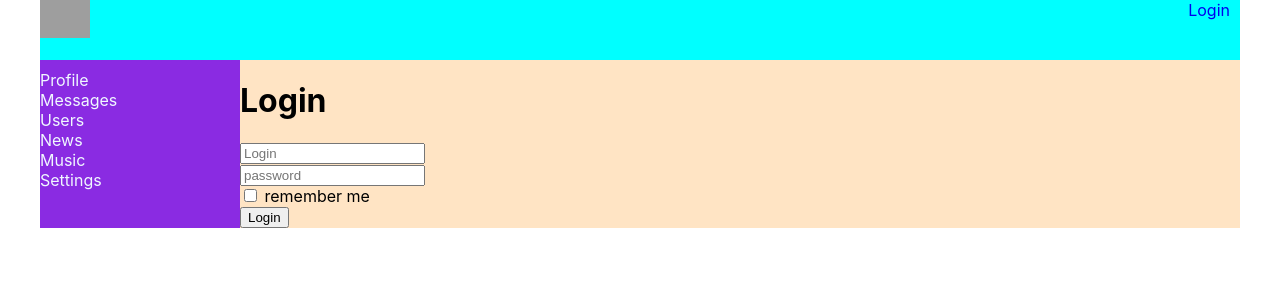
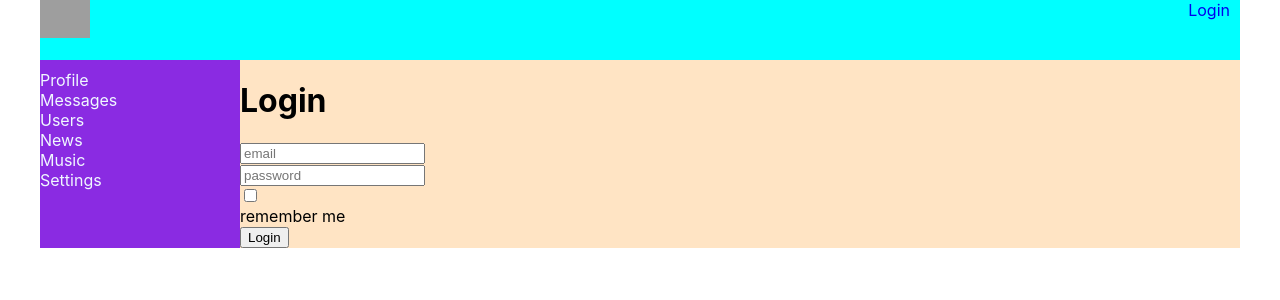
Before and after one commit to ViktorDorogokuplya/React-project, a React (Create React App) app: page /login in a window 1280 px wide. Shown: the top 300 px of the page. Built offline with nearby package versions, Linux system fonts and the light colour scheme; no server answers; grey boxes are pictures that could not be loaded.

Commit message:
10.10.22

```diff
--- a/src/api/api.js
+++ b/src/api/api.js
@@ -42,7 +42,15 @@ export const profileAPI = {
 export const authAPI = {
     me () {
         return instance.get(`auth/me`).then(responce => responce.data)
-    }
+    },
+
+    login (email, password, rememberMe = false) {
+        return instance.post(`auth/login`, {email, password, rememberMe}).then(responce => responce.data)
+    },
+
+    logout () {
+        return instance.delete(`auth/login`).then(responce => responce.data)
+    },
 }
 
 // export const getUsers = (currentPage, pageSize) => {
--- a/src/components/Dialogs/Dialogs.jsx
+++ b/src/components/Dialogs/Dialogs.jsx
@@ -3,6 +3,8 @@ import DialogItem from "./DialogItem/DialogItem";
 import Message from "./Message/Message";
 import s from './Dialogs.module.css';
 import {Field, reduxForm } from 'redux-form'
+import { Textarea } from "../FormsControls/FormsControls";
+import { maxLengthCreator, required } from "../../utils/validators/validators";
 
 
 const Dialogs = (props) => {
@@ -29,9 +31,11 @@ const Dialogs = (props) => {
     )
 }
 
+const maxLenght50 = maxLengthCreator(50);
+
 const AddMessageForm = (props) => {
     return <form onSubmit={props.handleSubmit}>
-                <Field name={"newMessageBody"} component={"textarea"}  placeholder="New text" />
+                <Field name={"newMessageBody"} component={Textarea}  placeholder="New text" validate={[required, maxLenght50]} />
                 <button>Add message</button>
            </form>
 }
--- /dev/null
+++ b/src/components/FormsControls/FormsControls.js
@@ -0,0 +1,35 @@
+import React from "react";
+import style from "./FormsControls.module.css";
+
+
+
+const FormControl = ({input, meta, child, ...props}) => {
+
+    const hasError = meta.touched && meta.error;
+
+        return <div className={style.formControl + ' ' + (hasError ? style.error : '')}>
+                    <div>
+                        {props.children}
+                    </div>
+                    <div>
+                        {hasError && <span>{meta.error}</span>}
+                    </div>
+
+
+                </div>
+    }
+
+
+export const Textarea = (props) => {
+
+const {input, meta, child, ...restProps} = props
+
+    return <FormControl {...props}><textarea {...input} {...restProps} /></FormControl>
+}
+
+export const Input = (props) => {
+
+    const {input, meta, child, ...restProps} = props
+
+        return <FormControl {...props}><input {...input} {...restProps} /></FormControl>
+    }
--- /dev/null
+++ b/src/components/FormsControls/FormsControls.module.css
@@ -0,0 +1,9 @@
+.formControl.error input,
+.formControl.error textarea {
+    border:2px solid red;
+}
+
+.formControl.error span {
+    background-color:  red;
+    color: white;
+}
--- a/src/components/Header/Header.jsx
+++ b/src/components/Header/Header.jsx
@@ -5,7 +5,7 @@ const Header = (props) => {
     return <header className={s.header}>
     <img src='https://image.shutterstock.com/image-vector/dv-initial-monogram-logo-260nw-341746877.jpg'alt='#' ></img>
     <div className={s.loginBlock}>
-      {props.isAuth ? props.login : <NavLink to={'/login'}>Login</NavLink>}
+      {props.isAuth ? <div>{props.login} <button onClick={props.logout}>Logout</button></div>  : <NavLink to={'/login'}>Login</NavLink>}
     </div>
   </header>
 }
--- a/src/components/Header/HeaderContainer.jsx
+++ b/src/components/Header/HeaderContainer.jsx
@@ -1,13 +1,12 @@
 import React from "react";
 import Header from "./Header";
 import { connect } from "react-redux";
-import {getUserData} from "../../redux/auth-reducer";
-// import {authAPI} from "../../api/api";
+import {getAuthUserData, logout} from "../../redux/auth-reducer";
 
 class HeaderContainer extends React.Component {
 
     componentDidMount() {
-        this.props.getUserData();
+        this.props.getAuthUserData();
         // authAPI.me().then(data => {
         //     if (data.resultCode === 0) {
         //         let {id, login, email} = data.data;
@@ -26,4 +25,4 @@ let mapStateToProps = (state) => ({
     login: state.auth.login,
 });
 
-export default connect(mapStateToProps, {getUserData})(HeaderContainer);
+export default connect(mapStateToProps, {getAuthUserData, logout})(HeaderContainer);
--- a/src/components/Login/Login.jsx
+++ b/src/components/Login/Login.jsx
@@ -1,17 +1,23 @@
 import React from "react";
-import {Field, reduxForm } from 'redux-form'
+import { connect } from "react-redux";
+import {Field, reduxForm } from 'redux-form';
+import { required } from "../../utils/validators/validators";
+import {Input} from "../FormsControls/FormsControls";
+import { login } from "../../redux/auth-reducer";
+import { NavLink } from "react-router-dom";
+
 
 const LoginForm = (props) => {
 
     return <form onSubmit={props.handleSubmit}>
                 <div>
-                    <Field name="login" placeholder={"Login"} component="input"/>
+                    <Field name="email" placeholder={"email"} component={Input} validate={[required]}/>
                 </div>
                 <div>
-                <Field name="password" placeholder={"password"} component="input"/>
+                <Field name="password" placeholder={"password"} component={Input}validate={[required]} type={"password"}/>
                 </div>
                 <div>
-                    <Field name="rememberMe" type={"checkbox"} component="input"/> remember me
+                    <Field name="rememberMe" type={"checkbox"} component={Input}/> remember me
                 </div>
                 <div>
                     <button>Login</button>
@@ -24,7 +30,11 @@ const LoginReduxForm = reduxForm({form: 'login'})(LoginForm);
 const LoginPage = (props) => {
 
     const onSubmit = (formData) => {
-        console.log(formData);
+        props.login(formData.email, formData.password, formData.rememberMe);
+    }
+
+    if (props.isAuth) {
+        return <NavLink to={'./../profile/'}></NavLink>
     }
 
     return <div>
@@ -33,4 +43,8 @@ const LoginPage = (props) => {
            </div>
 }
 
-export default LoginPage;
+let mapStateToProps = (state) => ({
+    isAuth: state.auth.isAuth,
+});
+
+export default connect(mapStateToProps, {login})(LoginPage);
--- a/src/components/Profile/MyPosts/MyPost.jsx
+++ b/src/components/Profile/MyPosts/MyPost.jsx
@@ -2,6 +2,8 @@ import React from "react";
 import s from './MyPost.module.css';
 import Post from './Post/Post';
 import {Field, reduxForm } from 'redux-form';
+import { required, maxLengthCreator } from "../../../utils/validators/validators";
+import {Textarea} from "../../FormsControls/FormsControls";
 
 const MyPost = (props) => {
 
@@ -23,9 +25,11 @@ const MyPost = (props) => {
     )
 }
 
+const maxLenght10 = maxLengthCreator(10);
+
 const AddNewPostForm = (props) => {
     return <form onSubmit={props.handleSubmit}>
-                <Field name={"newPostBody"} component={"textarea"} placeholder="New text" />
+                <Field name={"newPostBody"} component={Textarea} placeholder="New text" validate={[required, maxLenght10]}/>
                 <button>Add post</button>
            </form>
 }
--- a/src/redux/auth-reducer.js
+++ b/src/redux/auth-reducer.js
@@ -14,7 +14,7 @@ const authReducer = (state = initialState, action) => {
  switch(action.type) {
 
     case SET_USER_DATA:
-        return {...state, ...action.data, isAuth: true}
+        return {...state, ...action.payload}
 
     default: return state;
 
@@ -22,14 +22,34 @@ const authReducer = (state = initialState, action) => {
 
 }
 
-export const setAuthUserData = ( userId, email, login) => ({type: SET_USER_DATA, data: {userId, email, login}});
+export const setAuthUserData = ( userId, email, login, isAuth) => ({type: SET_USER_DATA, payload: {userId, email, login, isAuth}});
 
-export const getUserData = () => (
+export const getAuthUserData = () => (
     (dispatch) => {
         authAPI.me().then(data => {
             if (data.resultCode === 0) {
                 let {id, login, email} = data.data;
-                dispatch(setAuthUserData(id, email, login));
+                dispatch(setAuthUserData(id, email, login, true));
+            }
+        });
+    }
+)
+
+export const login = (email, password, rememberMe) => (
+    (dispatch) => {
+        authAPI.login(email, password, rememberMe).then(data => {
+            if (data.resultCode === 0) {
+                dispatch(getAuthUserData());
+            }
+        });
+    }
+)
+
+export const logout = () => (
+    (dispatch) => {
+        authAPI.logout().then(data => {
+            if (data.resultCode === 0) {
+                dispatch(setAuthUserData(null, null, null, false));
             }
         });
     }
--- /dev/null
+++ b/src/utils/validators/validators.js
@@ -0,0 +1,5 @@
+export const required = value => (value ? undefined : 'Field is required')
+
+export const maxLengthCreator = (maxLength) => (value) => (
+    (value.length > maxLength) ? `Max Lenght is ${maxLength} symbols` : undefined
+)
```
